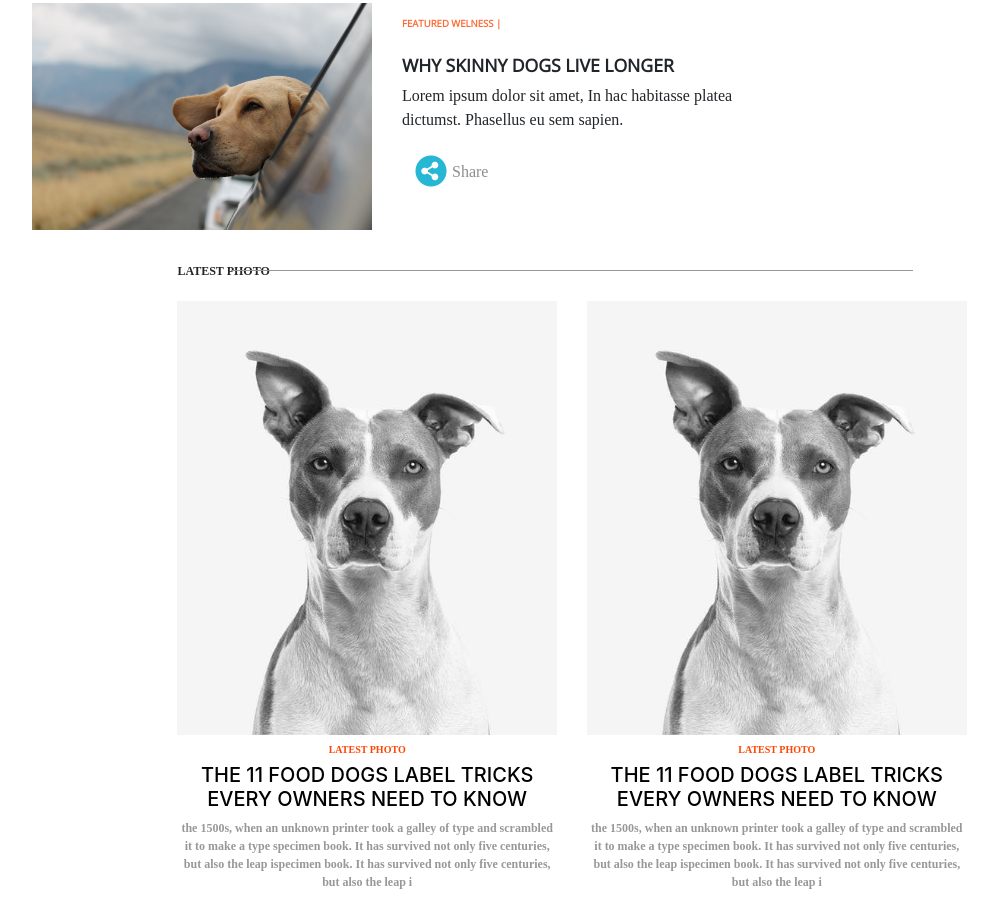
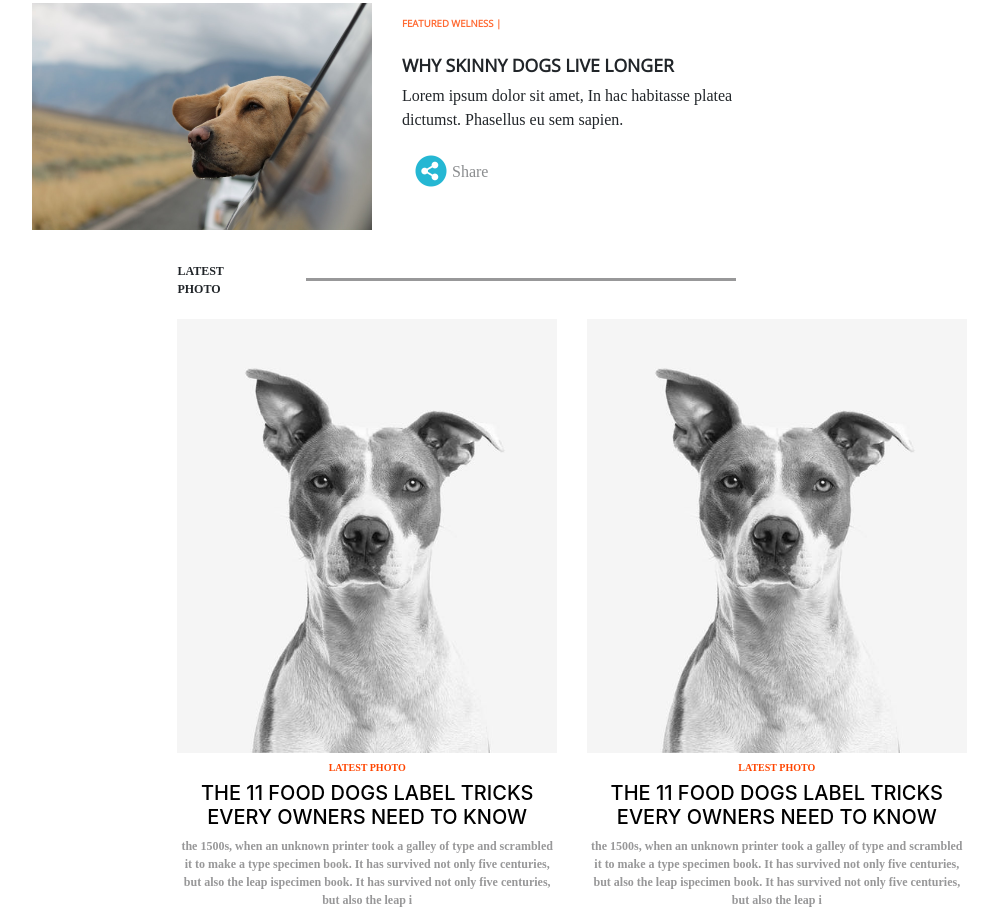
Before and after one commit to AugustinDumont/FooDog, a website: page index.html in a window 1280 px wide. Shown: the part 1280-2192 px from the top of the page, without its empty margins (68-1061 px from the left). Drawn offline with nearby package versions, Linux system fonts and the light colour scheme.

Commit message:
worked to be better

```diff
--- a/assets/scss/yousef.scss
+++ b/assets/scss/yousef.scss
@@ -90,14 +90,14 @@ section#latest-posts.container {
         }
         .titleLine {
             @extend section#latest-posts.container;
-            min-width: $fullWidth;
+            min-width: $fullWidth - 30%;
             display: $displayFlex;
-            align-content: $center;
+            justify-content: space-between;
             div:first-child {
                 display: flex;
-                align-items: $center;
+                align-items: flex-end;
                 p {
-                    min-width: 15rem;
+                    width: 15em;
                     font-size: $fontSize;
                     font-weight: 900;
                     align-self: $center;
@@ -106,7 +106,7 @@ section#latest-posts.container {
             }
             div:last-child {
                 background-color: $bgcolorLine;
-                height: 1px;
+                height: 3px;
                 align-self: $center
             }
         }
--- a/index.html
+++ b/index.html
@@ -333,10 +333,10 @@
     <section id="latest-posts" class="container">
         <div class="row father">
             <div class="row titleLine">
-                <div class="col-lg-1 col-xl-1">
+                <div class="col-lg-2 col-xl-2">
                     <p><b>LATEST PHOTO</b></p>
                 </div>
-                <div class="col-lg-10 col-xl-10">
+                <div class="col-lg-9 col-xl-9">
                     <span></span>
                 </div>
             </div>
```
Also changed, not shown: assets/css/style.css, assets/css/yousef.css, 2 other files.
